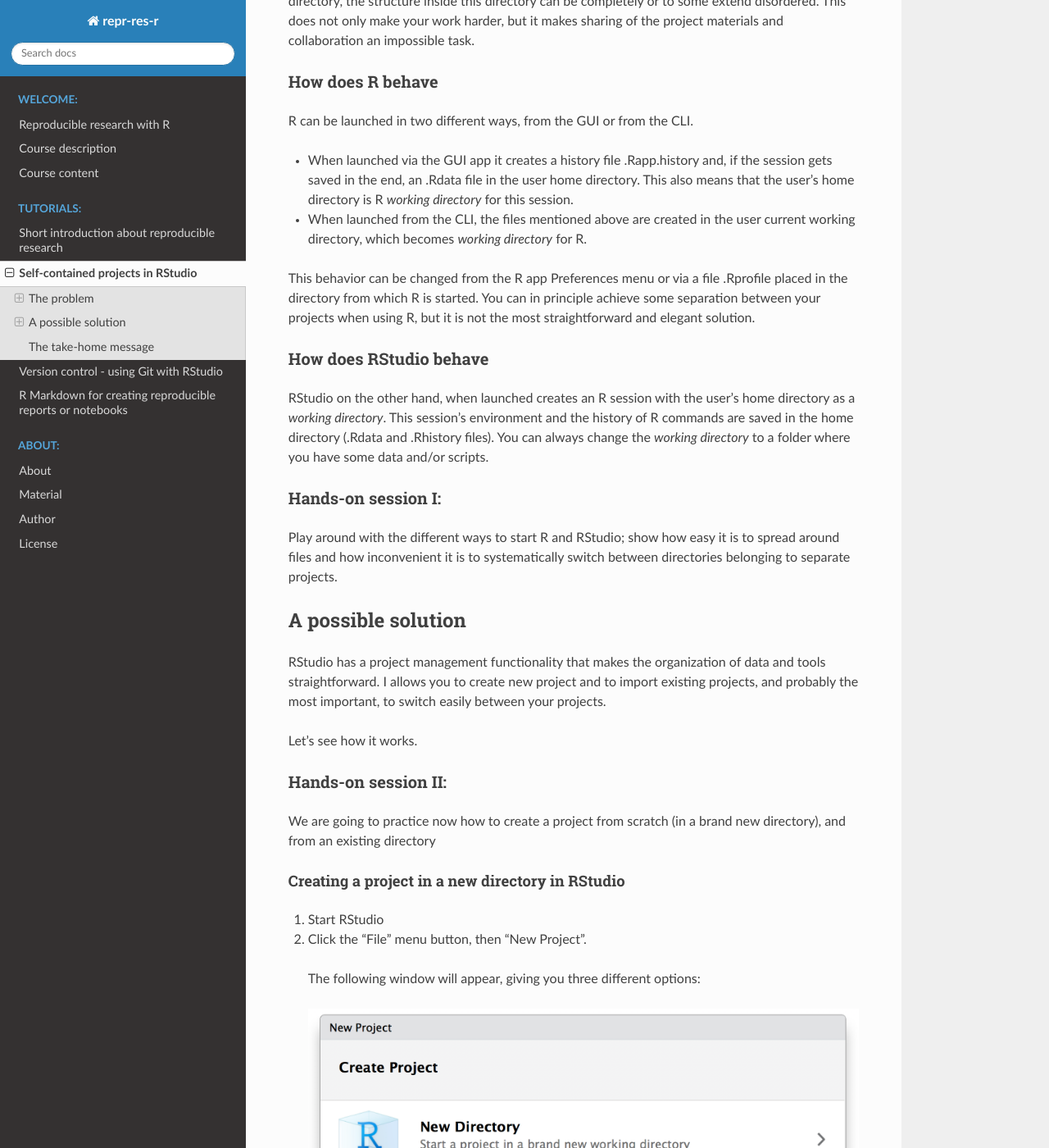
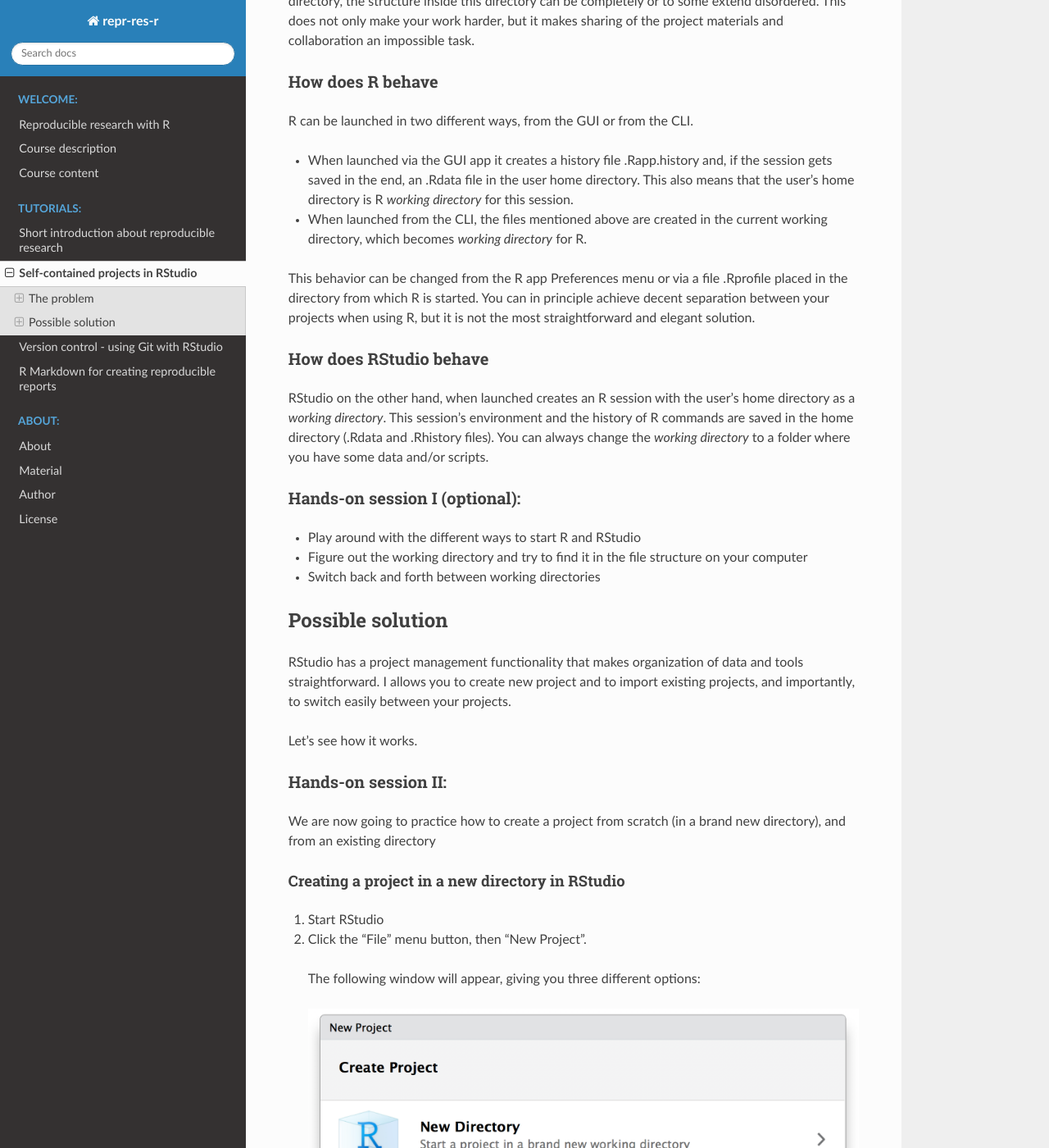
Before and after one commit to valyo/repr-res-r, a Sphinx documentation site: the page built from docs/source/tut/rstudio.rst, in a window 1280 px wide and 1400 px high, scrolled down 346 px. Shown: the whole window at 82% size. Built offline with Sphinx 7.4.7 and the Read the Docs theme 2.0.0, drawn with Linux system fonts in a browser that asks for light colours; some of the changed text lies outside the part shown.

```diff
--- a/docs/source/about/about.rst
+++ b/docs/source/about/about.rst
@@ -12,6 +12,9 @@ Author
 Valentin Georgiev
 
 SciLifeLab, `National Bioinformatics Infrastructure Sweden (NBIS) <http://nbis.se/>`_, Compute and Storage
+
+Attribution - parts of this work are derived from Copyright © Software Carpentry (`<http://software-carpentry.org/>`_)
+
 
 License
 =======
--- a/docs/source/tut/rstudio.rst
+++ b/docs/source/tut/rstudio.rst
@@ -14,29 +14,31 @@ How does R behave
 R can be launched in two different ways, from the GUI or from the CLI.
 
 - When launched via the GUI app it creates a history file .Rapp.history and, if the session gets saved in the end, an .Rdata file in the user home directory. This also means that the user's home directory is R *working directory* for this session.
-- When launched from the CLI, the files mentioned above are created in the user current working directory, which becomes *working directory* for R.
+- When launched from the CLI, the files mentioned above are created in the current working directory, which becomes *working directory* for R.
 
-This behavior can be changed from the R app Preferences menu or via a file .Rprofile placed in the directory from which R is started. You can in principle achieve some separation between your projects when using R, but it is not the most straightforward and elegant solution.
+This behavior can be changed from the R app Preferences menu or via a file .Rprofile placed in the directory from which R is started. You can in principle achieve decent separation between your projects when using R, but it is not the most straightforward and elegant solution.
 
 
 How does RStudio behave
 ~~~~~~~~~~~~~~~~~~~~~~~
 RStudio on the other hand, when launched creates an R session with the user's home directory as a *working directory*. This session's environment and the history of R commands are saved in the home directory (.Rdata and .Rhistory files). You can always change the *working directory* to a folder where you have some data and/or scripts.
 
-Hands-on session I:
-~~~~~~~~~~~~~~~~~~~
-Play around with the different ways to start R and RStudio; show how easy it is to spread around files and how inconvenient it is to systematically switch between directories belonging to separate projects.
+Hands-on session I (optional):
+~~~~~~~~~~~~~~~~~~~~~~~~~~~~~~
+- Play around with the different ways to start R and RStudio
+- Figure out the working directory and try to find it in the file structure on your computer
+- Switch back and forth between working directories
 
 
-A possible solution
--------------------
-RStudio has a project management functionality that makes the organization of data and tools straightforward. I allows you to create new project and to import existing projects, and probably the most important, to switch easily between your projects.
+Possible solution
+-----------------
+RStudio has a project management functionality that makes organization of data and tools straightforward. I allows you to create new project and to import existing projects, and importantly, to switch easily between your projects.
 
 Let's see how it works.
 
 Hands-on session II:
 ~~~~~~~~~~~~~~~~~~~~
-We are going to practice now how to create a project from scratch (in a brand new directory), and from an existing directory
+We are now going to practice how to create a project from scratch (in a brand new directory), and from an existing directory
 
 .. **Creating a self-contained project in RStudio:**
 
@@ -102,7 +104,7 @@ There is no field to write a directory name here, because you are supposed to al
 Switch between projects
 ^^^^^^^^^^^^^^^^^^^^^^^
 
-1. In the upper right-hand side corner of the RStudio window you will find the name of your project and if you click on it you will get a drop-down menu with a list of Projects related items. It looks approximately like this:
+1. In the upper right-hand side corner of the RStudio window you will find the name of your project and if you click on it you will get a drop-down menu with a list of Projects-related items. It looks approximately like this:
 
  The menu with you project name:
 
@@ -127,6 +129,3 @@ Switch between projects
  .. important::
 
      If you click "Close Project" in the drop-down menu, RStudio will close the current project's session and will open a session with your home directory as a *working directory*.
-
-The take-home message
----------------------
--- a/docs/source/welcome/welcome.rst
+++ b/docs/source/welcome/welcome.rst
@@ -8,7 +8,7 @@ May 24th, 2018
 
 Location:
 ---------
-SciLifeLab Uppsala, Sweden
+Plantskolan, K1:477, Segerstedtshuset, Uppsala, Sweden
 
 Course description
 ==================
```
Also changed, not shown: other parts of docs/source/tut/rstudio.rst (+4 -4 lines), docs/source/tut/git-rstudio.rst (+21 -6 lines), docs/source/tut/repr-res.rst (+17 -1 lines), docs/source/tut/rmarkdown.rst (+9 -9 lines).
